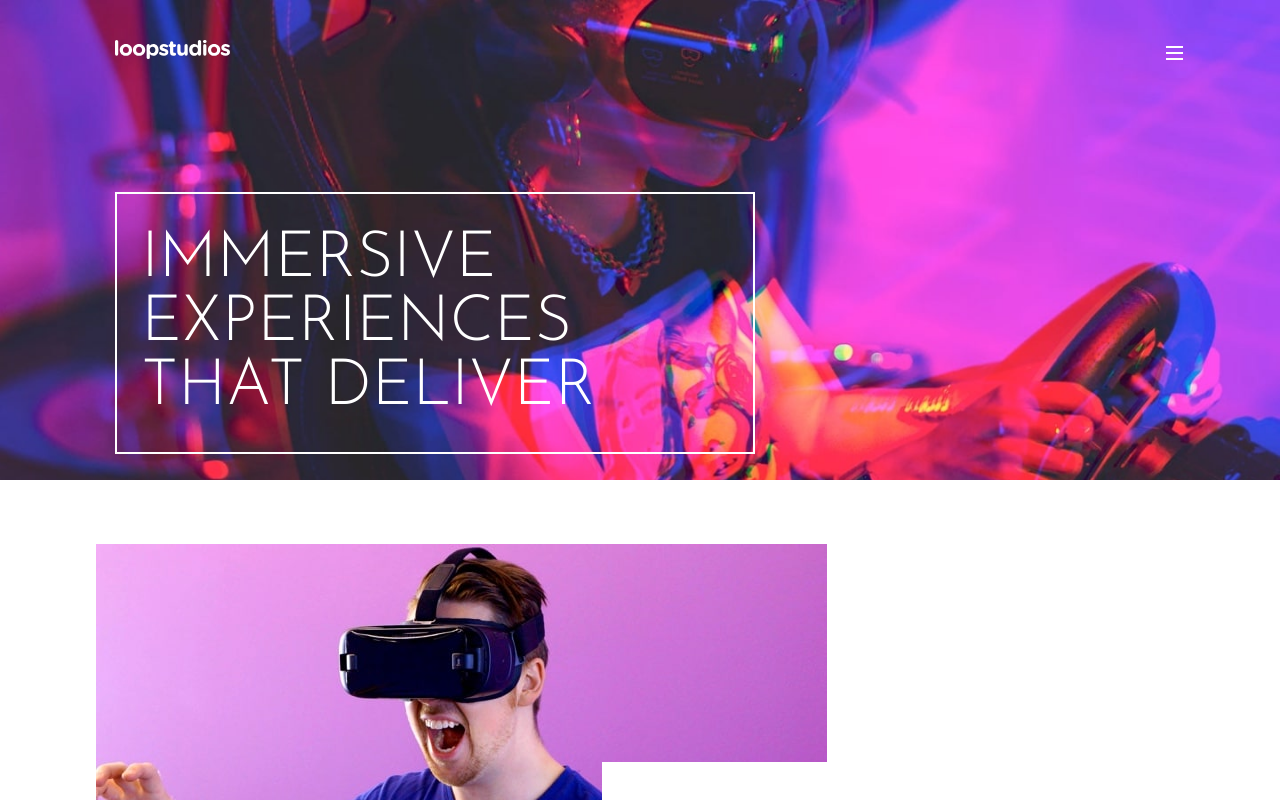
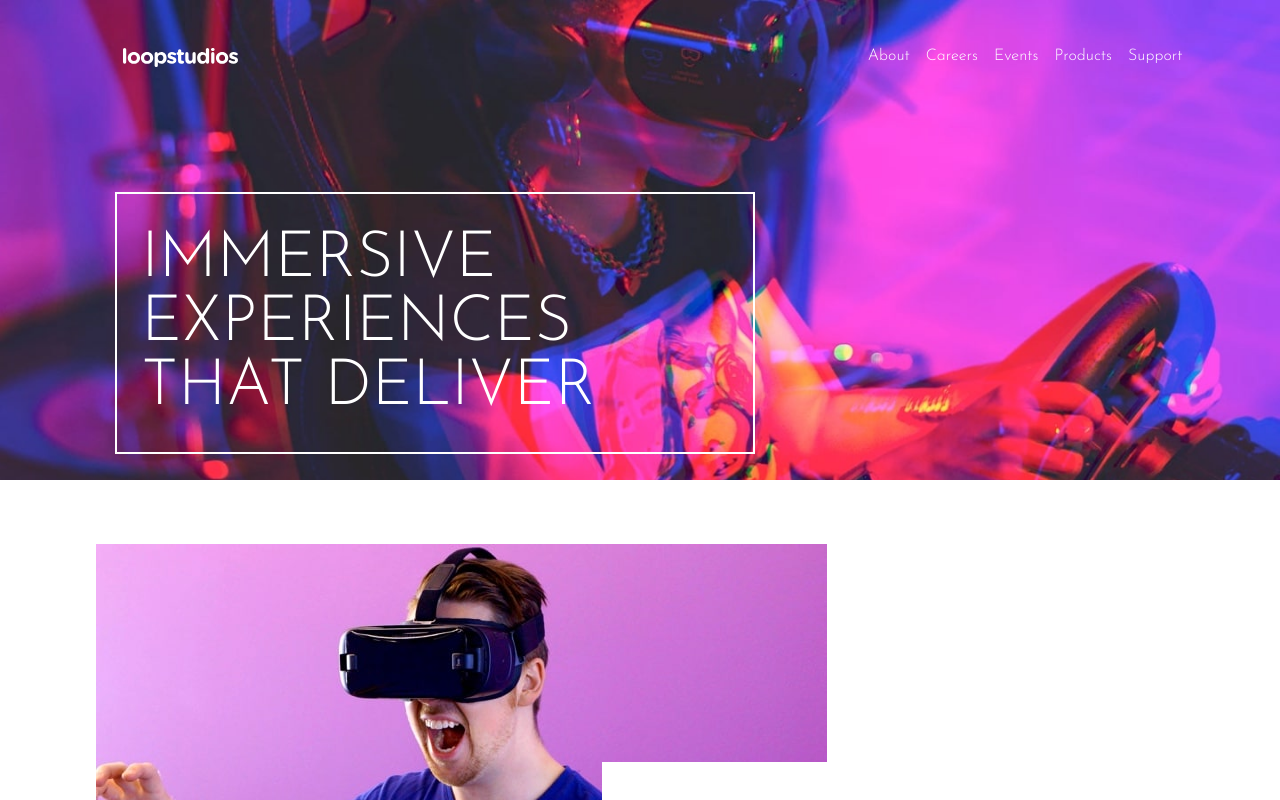
Before and after one commit to ritey01/loopstudios-landing-page, a React (Create React App) app: page / in a window 1280 px wide. Shown: the top 800 px of the page. Built offline with nearby package versions, Linux system fonts and the light colour scheme.

Commit message:
edit active states and media queries

```diff
--- a/src/components/Navbar.js
+++ b/src/components/Navbar.js
@@ -1,6 +1,7 @@
 import styled from "styled-components";
 import { NavLink } from "react-router-dom";
 import logo from "../images/logo.svg";
+import { useState, useEffect } from "react";
 
 const StyledLogo = styled.img`
   height: 1.2rem;
@@ -11,10 +12,31 @@ const ItemLink = styled(NavLink)`
   text-transform: uppercase;
   color: ${(props) => props.theme.colors.white};
   display: block;
+  height: 2rem;
+  font-family: "Josefin Sans", sans-serif;
 
-  height: 2rem;
+  @media (min-width: 1000px) {
+    margin: 0.5rem;
+    text-transform: capitalize;
+    position: relative;
 
-  font-family: "Josefin Sans", sans-serif;
+    &::after {
+      content: "";
+      position: absolute;
+      bottom: -0.5rem;
+      left: 0.7rem;
+      width: 0;
+      height: 2px;
+      background-color: white;
+      opacity: 0;
+      transition: 0.3s;
+    }
+
+    &:hover::after {
+      width: 60%;
+      opacity: 1;
+    }
+  }
 `;
 const LogoLink = styled(ItemLink)`
   z-index: 1000;
@@ -26,8 +48,10 @@ const MenuLabel = styled.label`
   width: 2rem;
   cursor: pointer;
   z-index: 1000;
-
   text-align: center;
+  @media (min-width: 1000px) {
+    display: none;
+  }
 `;
 
 const Icon = styled.span`
@@ -73,9 +97,25 @@ const List = styled.ul`
 
   padding-top: 4rem;
   background-color: ${(props) => props.theme.colors.black};
+
+  @media (min-width: 1000px) {
+    background-color: transparent;
+    display: flex;
+    margin: 0;
+    padding: 0;
+    justify-content: flex-end;
+
+    position: static;
+  }
 `;
 
 const MobileNav = ({ handleClick, click }) => {
+  let [width, setWidth] = useState(window.innerWidth);
+
+  useEffect(() => {
+    window.addEventListener("resize", () => setWidth(window.innerWidth));
+  });
+
   return (
     <>
       <LogoLink to="/">
@@ -84,7 +124,7 @@ const MobileNav = ({ handleClick, click }) => {
       <MenuLabel htmlfor="navi-toggle" onClick={handleClick}>
         <Icon clicked={click}></Icon>
       </MenuLabel>
-      {click && (
+      {(click || width >= 1000) && (
         <List>
           <li>
             <ItemLink to="/about">About</ItemLink>
```
